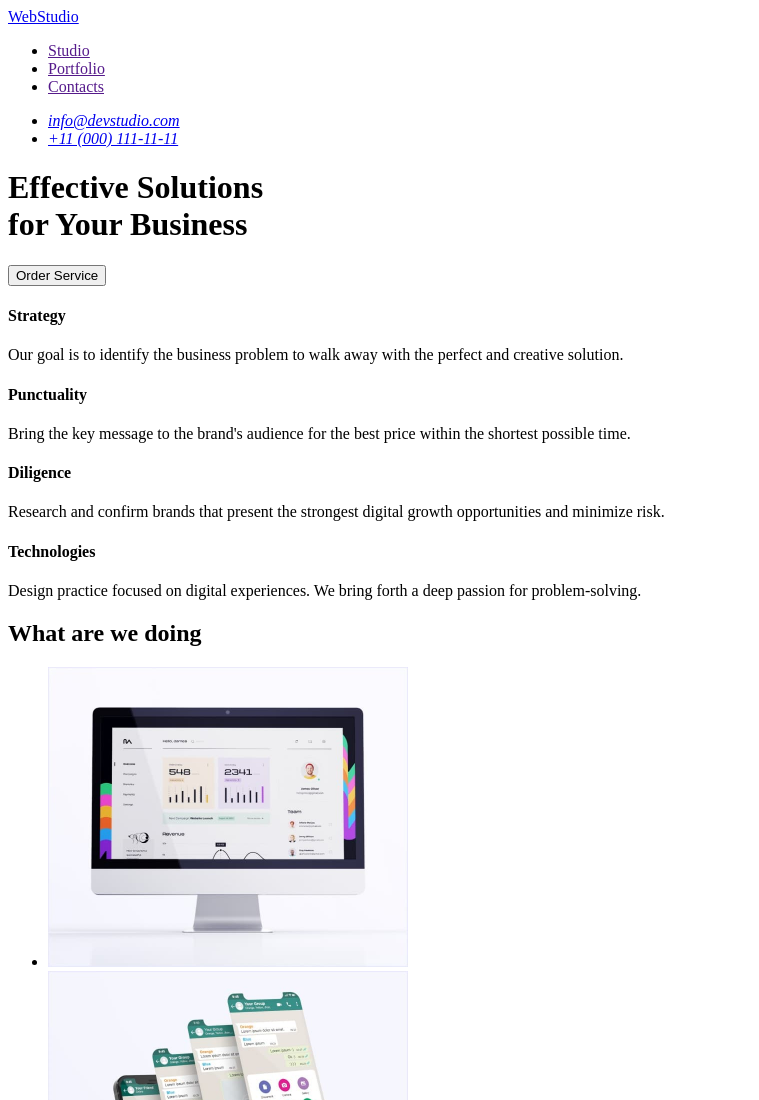
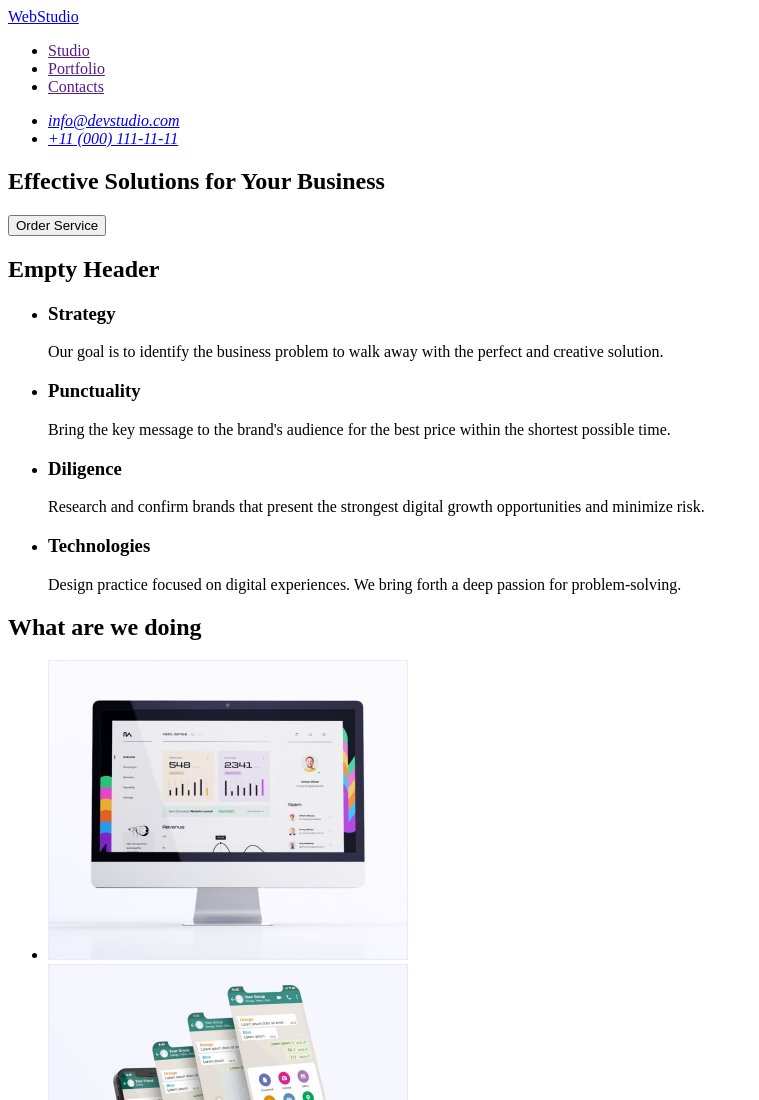
Before and after one commit to InnaUsenko/goit-markup-hw-01, a plain HTML site: page index.html in a window 1280 px wide. Shown: the top 1100 px of the page, without its empty margins (0-759 px from the left). Drawn offline with Linux system fonts and the light colour scheme.

Commit message:
update main section

```diff
--- a/index.html
+++ b/index.html
@@ -28,81 +28,88 @@
       </address>
     </header>
     <main>
-      <h1>
-        Effective Solutions <br />
-        for Your Business
-      </h1>
-      <input type="button" value="Order Service" />
-    </main>
+      <!-- Section 1 -->
       <section>
-      <div>
-        <h4>Strategy</h4>
+        <h1>Effective Solutions for Your Business</h1>
+        <button type="button">Order Service</button>
+      </section>
+      <!-- section 2 -->
+      <section>
+        <h2>Empty Header</h2>
+        <ul>
+          <li>
+            <h3>Strategy</h3>
             <p>
               Our goal is to identify the business problem to walk away with the
               perfect and creative solution.
             </p>
-      </div>
-      <div>
-        <h4>Punctuality</h4>
+          </li>
+          <li>
+            <h3>Punctuality</h3>
             <p>
               Bring the key message to the brand's audience for the best price
               within the shortest possible time.
             </p>
-      </div>
-      <div>
-        <h4>Diligence</h4>
+          </li>
+          <li>
+            <h3>Diligence</h3>
             <p>
-          Research and confirm brands that present the strongest digital growth
-          opportunities and minimize risk.
+              Research and confirm brands that present the strongest digital
+              growth opportunities and minimize risk.
             </p>
-      </div>
-      <div>
-        <h4>Technologies</h4>
+          </li>
+          <li>
+            <h3>Technologies</h3>
             <p>
-          Design practice focused on digital experiences. We bring forth a deep
-          passion for problem-solving.
+              Design practice focused on digital experiences. We bring forth a
+              deep passion for problem-solving.
             </p>
-      </div>
+          </li>
+        </ul>
       </section>
+      <!-- section 3 -->
       <section>
         <h2>What are we doing</h2>
         <ul>
           <li>
-          <img src="images/img1.jpg" alt="img1" width="360" />
+            <img src="./images/img1.jpg" alt="img1" width="360" />
           </li>
           <li>
-          <img src="images/img2.jpg" alt="img2" width="360" />
+            <img src="./images/img2.jpg" alt="img2" width="360" />
           </li>
           <li>
-          <img src="images/img3.jpg" alt="img3" width="360" />
+            <img src="./images/img3.jpg" alt="img3" width="360" />
           </li>
         </ul>
       </section>
+      <!-- section 4 -->
       <section>
         <h2>Our Team</h2>
         <ul>
           <li>
-          <img src="images/img4.jpg" alt="img4" width="264" /><br />
+            <img src="./images/img4.jpg" alt="img4" width="264" /><br />
             <span> Mark Guerrero </span><br />
             <span>Product Designer</span>
           </li>
           <li>
-          <img src="images/img5.jpg" alt="img5" width="264" /><br />
+            <img src="./images/img5.jpg" alt="img5" width="264" /><br />
             <span>Tom Ford</span><br />
             <span>Frontend Developer</span>
           </li>
           <li>
-          <img src="images/img6.jpg" alt="img6" width="264" /><br />
+            <img src="./images/img6.jpg" alt="img6" width="264" /><br />
             <span>Camila Garcia</span><br />
             <span>Marketing</span>
           </li>
           <li>
-          <img src="images/img7.jpg" alt="img7" width="264" /><br />
+            <img src="./images/img7.jpg" alt="img7" width="264" /><br />
             <span>Daniel Wilson</span><br />
             <span>UI Designer</span>
           </li>
         </ul>
       </section>
+    </main>
+
     <footer>
       <a href="./index.html">WebStudio</a>
       <p>
```
Lines whose indentation alone changed are shown as unchanged.
